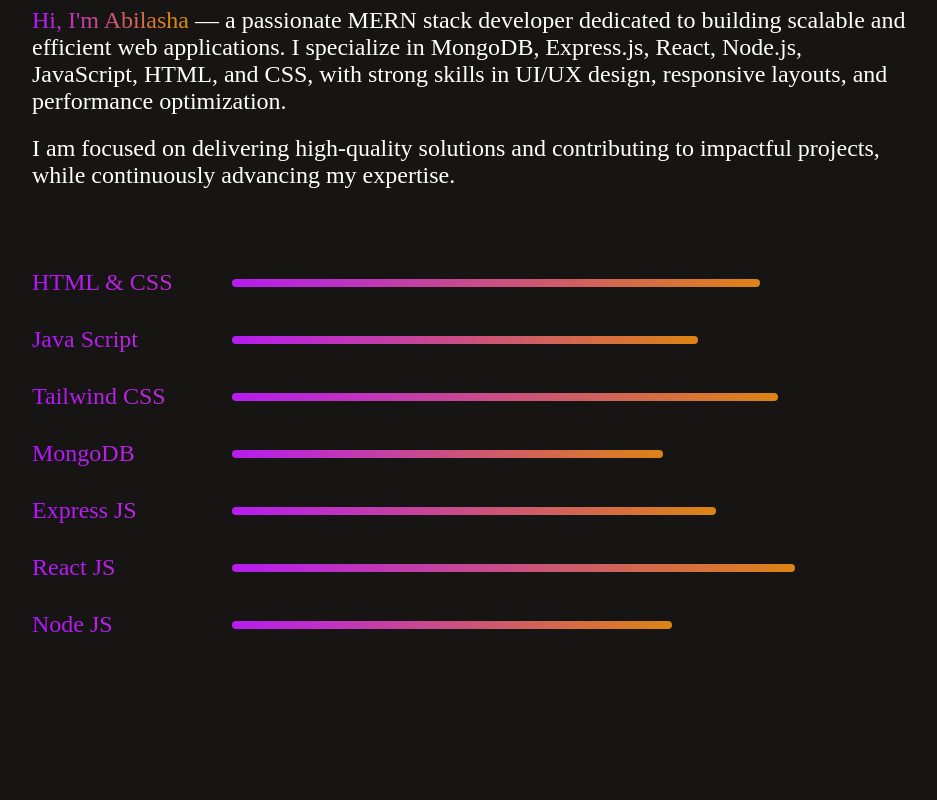
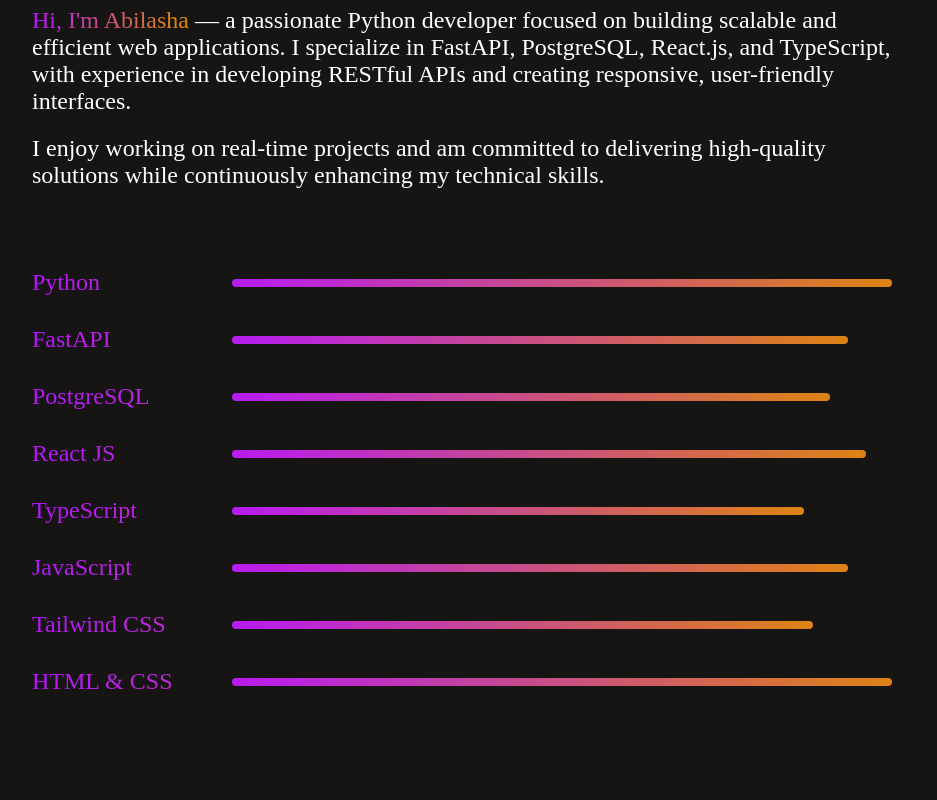
Before and after one commit to Abhilasha-SOU/abhilasha-portfolio, a React (Vite) app: page / in a window 1280 px wide. Shown: the part 1200-2000 px from the top of the page, without its empty margins (168-1105 px from the left). Built offline with nearby package versions, Linux system fonts and the light colour scheme.

Commit message:
Initial commit

```diff
--- a/index.html
+++ b/index.html
@@ -4,7 +4,7 @@
     <meta charset="UTF-8" />
     <link rel="icon" type="image/png" href="./public/favicon.png" />
     <meta name="viewport" content="width=device-width, initial-scale=1.0" />
-    <title>Abilasha | MERN Stack Web Developer.</title>
+    <title>Abilasha |  Python Full Stack Developer</title>
     <link rel="preconnect" href="https://fonts.googleapis.com" />
     <link rel="preconnect" href="https://fonts.gstatic.com" crossorigin />
     <link
--- a/src/Components/About/About.jsx
+++ b/src/Components/About/About.jsx
@@ -16,17 +16,18 @@
 
         <div className="about-right">
             <div className="about-para">
-                <p> <span>Hi, I'm Abilasha </span>— a passionate MERN stack developer dedicated to building scalable and efficient web applications. I specialize in MongoDB, Express.js, React, Node.js, JavaScript, HTML, and CSS, with strong skills in UI/UX design, responsive layouts, and performance optimization.</p>
-                <p>I am focused on delivering high-quality solutions and contributing to impactful projects, while continuously advancing my expertise.</p>
+                <p> <span>Hi, I'm Abilasha </span>— a passionate Python developer focused on building scalable and efficient web applications. I specialize in FastAPI, PostgreSQL, React.js, and TypeScript, with experience in developing RESTful APIs and creating responsive, user-friendly interfaces.</p>
+                <p>I enjoy working on real-time projects and am committed to delivering high-quality solutions while continuously enhancing my technical skills.</p>
             </div>
             <div className="about-skills">
-                <div className="about-skill"><p>HTML & CSS</p><hr style={{width:"60%"}}/></div>
-                <div className="about-skill"><p>Java Script</p><hr style={{width:"53%"}}/></div>
-                <div className="about-skill"><p>Tailwind CSS</p><hr style={{width:"62%"}}/></div>
-                <div className="about-skill"><p>MongoDB</p><hr style={{width:"49%"}}/></div>
-                <div className="about-skill"><p>Express JS</p><hr style={{width:"55%"}}/></div>
-                 <div className="about-skill"><p>React JS</p><hr style={{width:"64%"}}/></div>
-                  <div className="about-skill"><p>Node JS</p><hr style={{width:"50%"}}/></div>
+                <div className="about-skill"><p>Python</p><hr style={{width:"75%"}}/></div>
+<div className="about-skill"><p>FastAPI</p><hr style={{width:"70%"}}/></div>
+<div className="about-skill"><p>PostgreSQL</p><hr style={{width:"68%"}}/></div>
+<div className="about-skill"><p>React JS</p><hr style={{width:"72%"}}/></div>
+<div className="about-skill"><p>TypeScript</p><hr style={{width:"65%"}}/></div>
+<div className="about-skill"><p>JavaScript</p><hr style={{width:"70%"}}/></div>
+<div className="about-skill"><p>Tailwind CSS</p><hr style={{width:"66%"}}/></div>
+<div className="about-skill"><p>HTML & CSS</p><hr style={{width:"75%"}}/></div>
             </div>
         </div>
       </div>
--- a/src/Components/Footer/Footer.jsx
+++ b/src/Components/Footer/Footer.jsx
@@ -8,7 +8,7 @@
         <div className="footer-top">
             <div className="footer-top-left">
                 <h2>Abhi</h2>
-                <p>Aspiring Full Stack Developer with a strong interest in building websites and applications. Looking for opportunities to grow and improve my skills.</p>
+                <p>Building reliable web applications with Python and modern frontend technologies.</p>
             </div>
             <div className="footer-top-right">
                 <div className="footer-email-input">
--- a/src/Components/Hero/Hero.jsx
+++ b/src/Components/Hero/Hero.jsx
@@ -9,7 +9,7 @@
       <div className='mptydiv'></div>
 
         <h1><span>I'm Abilasha Soundar,</span></h1>
-        <p>Dedicated MERN Stack Developer proficient in JavaScript, React.js, Node.js, Express.js, and MongoDB, with strong expertise in responsive design using Tailwind CSS and modern front-end technologies.</p>
+        <p>Python Developer specializing in FastAPI, PostgreSQL, React.js, and TypeScript, focused on building scalable web applications and delivering high-performance, user-friendly solutions.</p>
         <div className="hero-action">
             <div className="hero-connect"> <AnchorLink className='anchor-link' offset={50} href='#contact'>Connect With Me</AnchorLink></div>
             <div className="hero-resume"> <a href=" "  target='blank'>My Resume</a>  </div>
```
Also changed, not shown: src/Components/Navbar/Navbar.css (line endings or trailing spaces).
